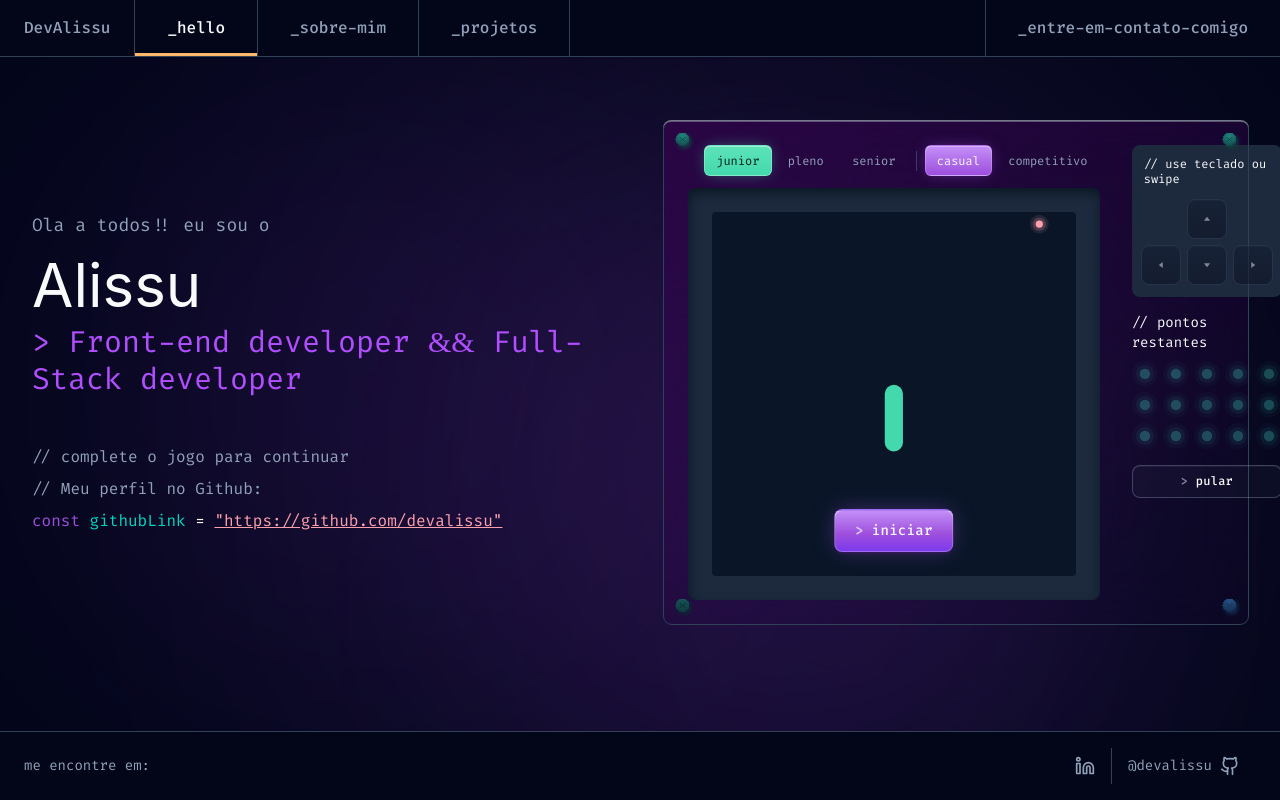
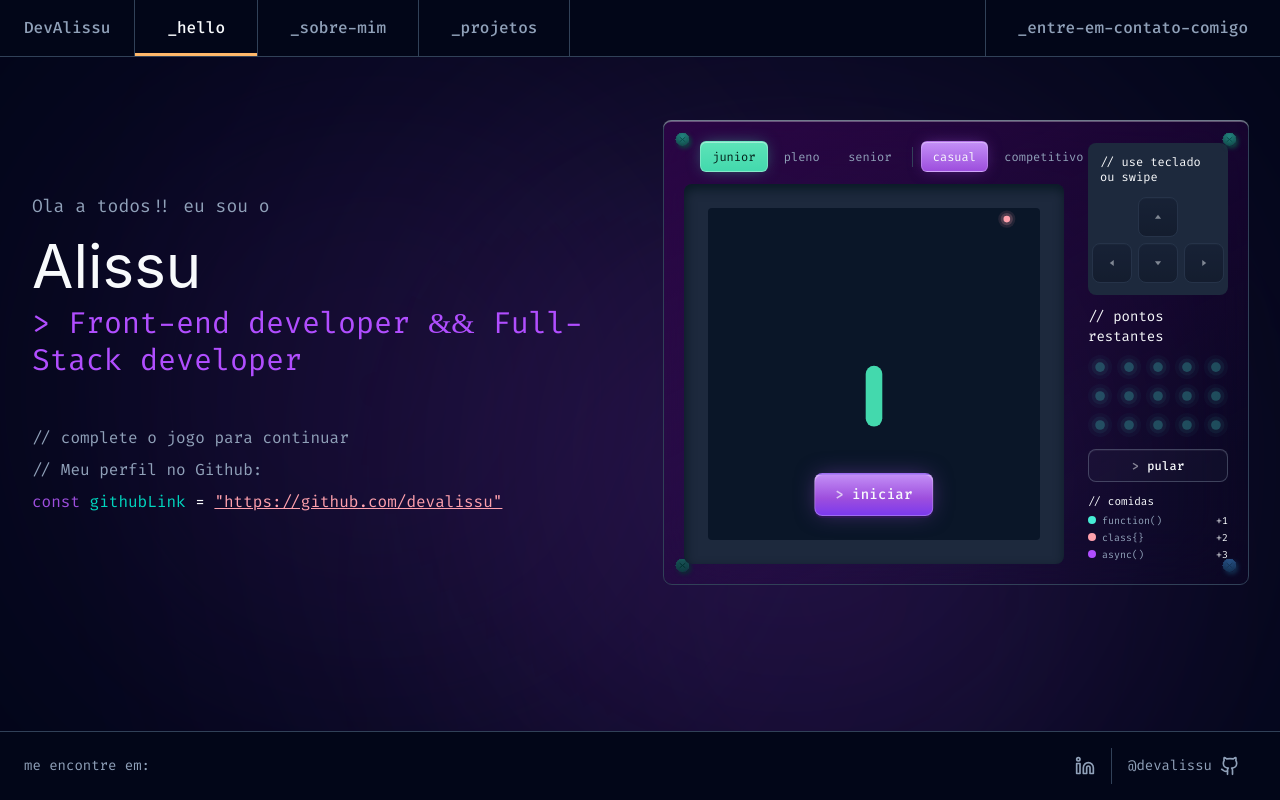
Before and after one commit to DevAlissu/portfolio, a React (Vite) app: page / in a window 1280 px wide. Built offline with nearby package versions, Linux system fonts and the light colour scheme; a web font is replaced by a local one.

Commit message:
adiciona legenda de comidas no painel lateral
- novo componente FoodLegend exibindo tipos de food com cores e valores
- wire-up no painel lateral do SnakeGame abaixo do botao pular

```diff
--- a/src/features/snake-game/SnakeGame.tsx
+++ b/src/features/snake-game/SnakeGame.tsx
@@ -12,6 +12,7 @@ import { GameTabs } from './components/GameTabs';
 import { HighScoreBadge } from './components/HighScoreBadge';
 import { Countdown } from './components/Countdown';
 import { PauseOverlay } from './components/PauseOverlay';
+import { FoodLegend } from './components/FoodLegend';
 import { useSwipe } from './hooks/useSwipe';
 
 interface SnakeGameProps {
@@ -53,7 +54,7 @@ export function SnakeGame({ className = '' }: SnakeGameProps) {
 
   return (
     <div
-      className={`backdrop-blur-[32px] content-stretch flex flex-col lg:flex-row gap-4 sm:gap-8 items-start p-4 sm:p-6 relative rounded-lg min-w-0 max-w-full ${className}`}
+      className={`backdrop-blur-[32px] content-stretch flex flex-col lg:flex-row gap-4 sm:gap-6 items-start p-4 sm:p-5 relative rounded-lg min-w-0 max-w-full ${className}`}
       style={{
         backgroundImage:
           'linear-gradient(152.11deg, rgba(52, 3, 78, 0.7) 1.7049%, rgba(33, 2, 60, 0.09) 81.819%)',
@@ -70,7 +71,7 @@ export function SnakeGame({ className = '' }: SnakeGameProps) {
 
       <div className="absolute inset-[-1px] pointer-events-none rounded-[inherit] shadow-[inset_0px_2px_0px_0px_rgba(255,255,255,0.3)]" />
 
-      <div className="relative flex flex-col gap-3 w-full lg:w-auto">
+      <div className="relative flex flex-col gap-3 w-full lg:w-auto min-w-0">
         <div className="flex items-center justify-between gap-2 pl-2 sm:pl-4">
           <GameTabs
             difficulty={difficulty}
@@ -115,15 +116,13 @@ export function SnakeGame({ className = '' }: SnakeGameProps) {
         </div>
       </div>
 
-      <div className="flex flex-col items-end justify-between w-full lg:w-[150px] gap-4">
-        <div className="flex flex-col gap-4 w-full">
-          <GameControls status={status} onDirection={handleDirectionClick} />
-          <ScoreDisplay score={score} mode={mode} combo={combo} lastEatTime={lastEatTime} />
-        </div>
-
+      <div className="flex flex-col w-full lg:w-[140px] lg:shrink-0 gap-3 lg:self-stretch lg:justify-center">
+        <GameControls status={status} onDirection={handleDirectionClick} />
+        <ScoreDisplay score={score} mode={mode} combo={combo} lastEatTime={lastEatTime} />
         <button onClick={actions.resetGame} className="snake-btn snake-btn-ghost snake-btn-compact w-full">
           pular
         </button>
+        <FoodLegend />
       </div>
     </div>
   );
--- /dev/null
+++ b/src/features/snake-game/components/FoodLegend.tsx
@@ -0,0 +1,23 @@
+import { memo } from 'react';
+import { FOOD_TYPES } from '../constants';
+import type { FoodType } from '../types';
+
+const ORDER: FoodType[] = ['function', 'class', 'async'];
+
+export const FoodLegend = memo(function FoodLegend() {
+  return (
+    <div className="w-full font-['Fira_Code',sans-serif] text-[10px] text-[#90a1b9] space-y-0.5">
+      <p className="text-[#f8fafc] text-[11px]">// comidas</p>
+      {ORDER.map((type) => {
+        const { points, color, label } = FOOD_TYPES[type];
+        return (
+          <div key={type} className="flex items-center gap-1.5">
+            <span className="shrink-0 w-2 h-2 rounded-full" style={{ backgroundColor: color }} />
+            <span className="truncate">{label}</span>
+            <span className="ml-auto tabular-nums text-[#f8fafc]">+{points}</span>
+          </div>
+        );
+      })}
+    </div>
+  );
+});
```
